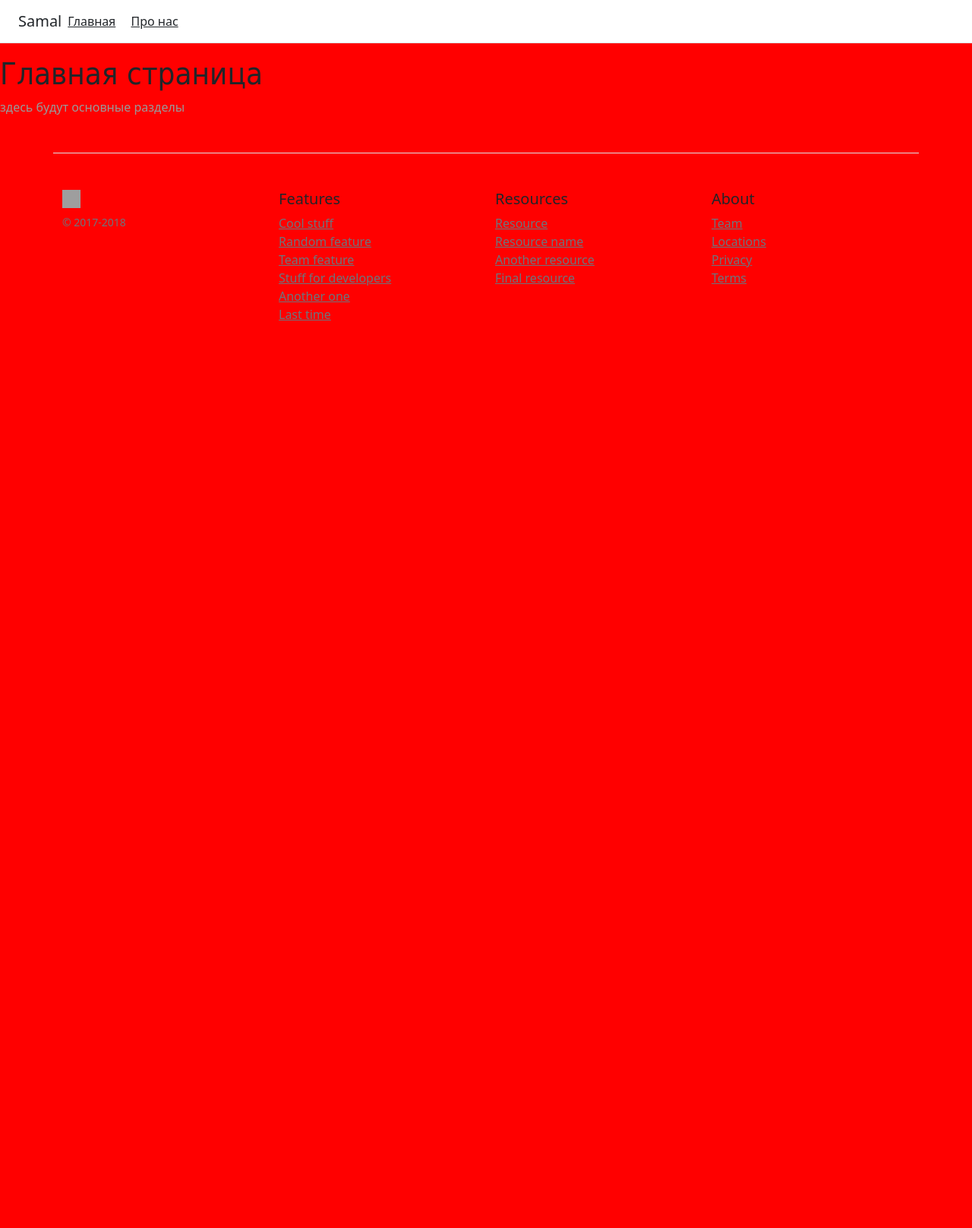
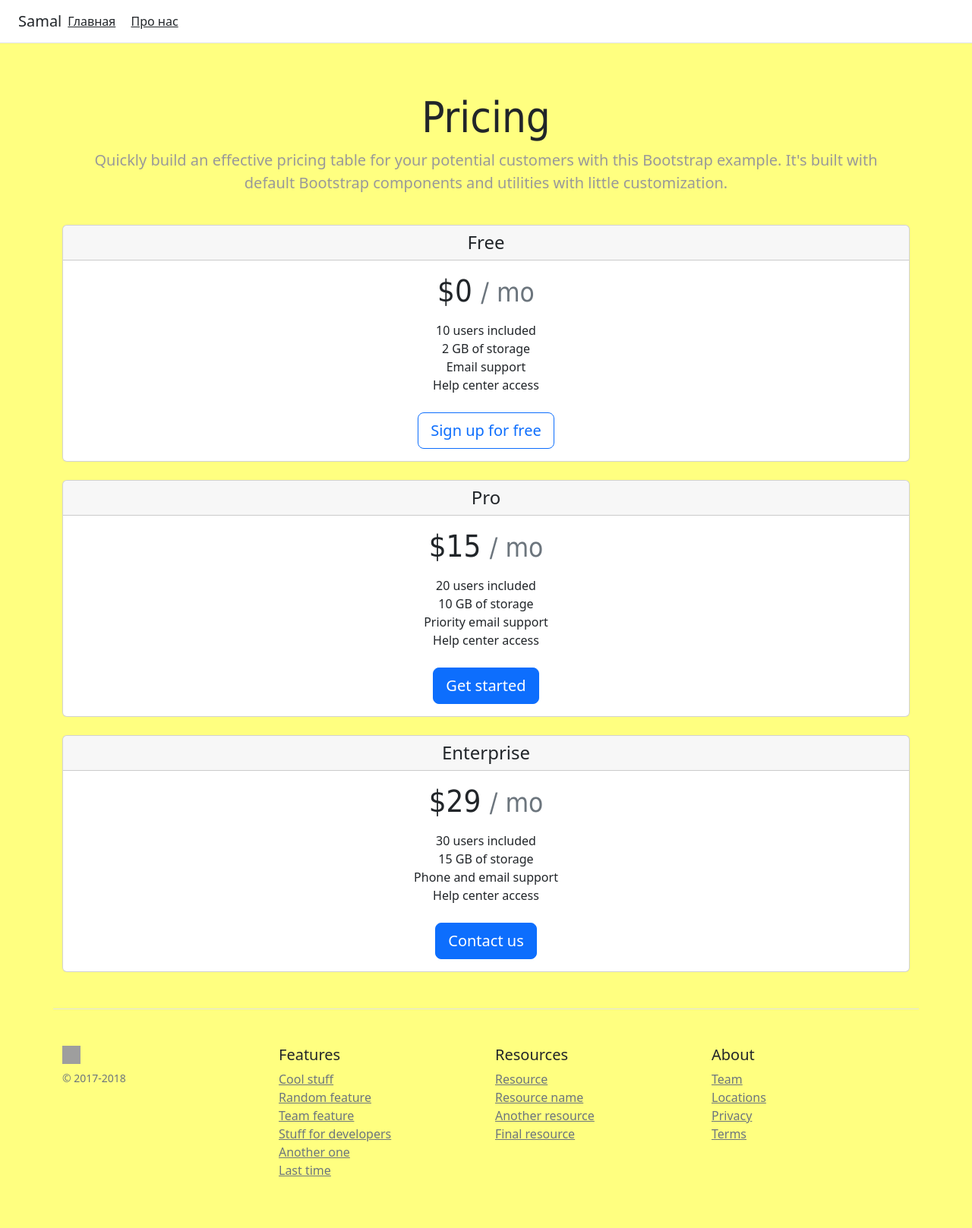
Before and after one commit to EvgeniySAMAL/Flaskweb, a Flask app: page / in a window 1280 px wide. Shown: the whole page at 76% size. Before the commit the page ends 422 px from the top, so only its background shows below. Run offline with Flask 2, Linux system fonts and the light colour scheme; grey boxes are pictures that could not be loaded.

Commit message:
добавлена модель и и дополнена полем autor

```diff
--- a/client.py
+++ b/client.py
@@ -1,6 +1,23 @@
-from flask import Flask, render_template,url_for
+from flask import Flask, render_template, url_for
+from flask_sqlalchemy import SQLAlchemy
+from datetime import datetime
 
 app = Flask(__name__)
+app.config['SQLALCHEMY_DATABASE_URI'] = 'sqlite:///blog.db'
+db = SQLAlchemy(app)
+
+
+class Article(db.Model):
+    id = db.Column(db.Integer, primary_key=True)
+    title = db.Column(db.String(100), nullable=False)
+    intro = db.Column(db.String(300), nullable=False)
+    text = db.Column(db.Text, nullable=False)
+    autor = db.Column(db.String(100), nullable=False)
+    date = db.Column(db.DateTime, default=datetime.utcnow)
+
+    def __repr__(self):
+        return '<Article%r>' % self.id
+
 
 @app.route("/")
 @app.route("/home")
@@ -17,10 +34,11 @@
 def stadies():
     return " give me the first offer"
 
+
 @app.route('/user/<string:name>/<int:id>')
 def user(name, id):
     return "user page: " + name + "-" + str(id)
 
 
-if __name__=='__main__':
+if __name__ == '__main__':
     app.run(debug=True)
--- a/static/css/main.css
+++ b/static/css/main.css
@@ -1,5 +1,5 @@
 body {
-    background: red;
+    background: rgb(255, 255, 128);
     }
 p {
   color: #999999;
--- a/templates/about.html
+++ b/templates/about.html
@@ -5,7 +5,9 @@
 {%endblock%}
 
 {%block body%}
+<div class="container">
 <link rel="stylesheet" href="{{url_for('static',filename='css/main.css')}}">
 <h1>Страница про нас</h1>
 <p>полная информация </p>
+</div>
 {%endblock%}
--- a/templates/index.html
+++ b/templates/index.html
@@ -5,7 +5,58 @@
 {%endblock%}
 
 {%block body%}
+<div class="container">
 <link rel="stylesheet" href="{{url_for('static',filename='css/main.css')}}">
-<h1>Главная страница</h1>
-<p>здесь будут основные разделы</p>
+<div class="pricing-header px-3 py-3 pt-md-5 pb-md-4 mx-auto text-center">
+      <h1 class="display-4">Pricing</h1>
+      <p class="lead">Quickly build an effective pricing table for your potential customers with this Bootstrap example. It's built with default Bootstrap components and utilities with little customization.</p>
+    </div>
+<div class="card-deck mb-3 text-center">
+        <div class="card mb-4 box-shadow">
+          <div class="card-header">
+            <h4 class="my-0 font-weight-normal">Free</h4>
+          </div>
+          <div class="card-body">
+            <h1 class="card-title pricing-card-title">$0 <small class="text-muted">/ mo</small></h1>
+            <ul class="list-unstyled mt-3 mb-4">
+              <li>10 users included</li>
+              <li>2 GB of storage</li>
+              <li>Email support</li>
+              <li>Help center access</li>
+            </ul>
+            <button type="button" class="btn btn-lg btn-block btn-outline-primary">Sign up for free</button>
+          </div>
+        </div>
+        <div class="card mb-4 box-shadow">
+          <div class="card-header">
+            <h4 class="my-0 font-weight-normal">Pro</h4>
+          </div>
+          <div class="card-body">
+            <h1 class="card-title pricing-card-title">$15 <small class="text-muted">/ mo</small></h1>
+            <ul class="list-unstyled mt-3 mb-4">
+              <li>20 users included</li>
+              <li>10 GB of storage</li>
+              <li>Priority email support</li>
+              <li>Help center access</li>
+            </ul>
+            <button type="button" class="btn btn-lg btn-block btn-primary">Get started</button>
+          </div>
+        </div>
+        <div class="card mb-4 box-shadow">
+          <div class="card-header">
+            <h4 class="my-0 font-weight-normal">Enterprise</h4>
+          </div>
+          <div class="card-body">
+            <h1 class="card-title pricing-card-title">$29 <small class="text-muted">/ mo</small></h1>
+            <ul class="list-unstyled mt-3 mb-4">
+              <li>30 users included</li>
+              <li>15 GB of storage</li>
+              <li>Phone and email support</li>
+              <li>Help center access</li>
+            </ul>
+            <button type="button" class="btn btn-lg btn-block btn-primary">Contact us</button>
+          </div>
+        </div>
+      </div>
+    </div>
 {%endblock%}
```
